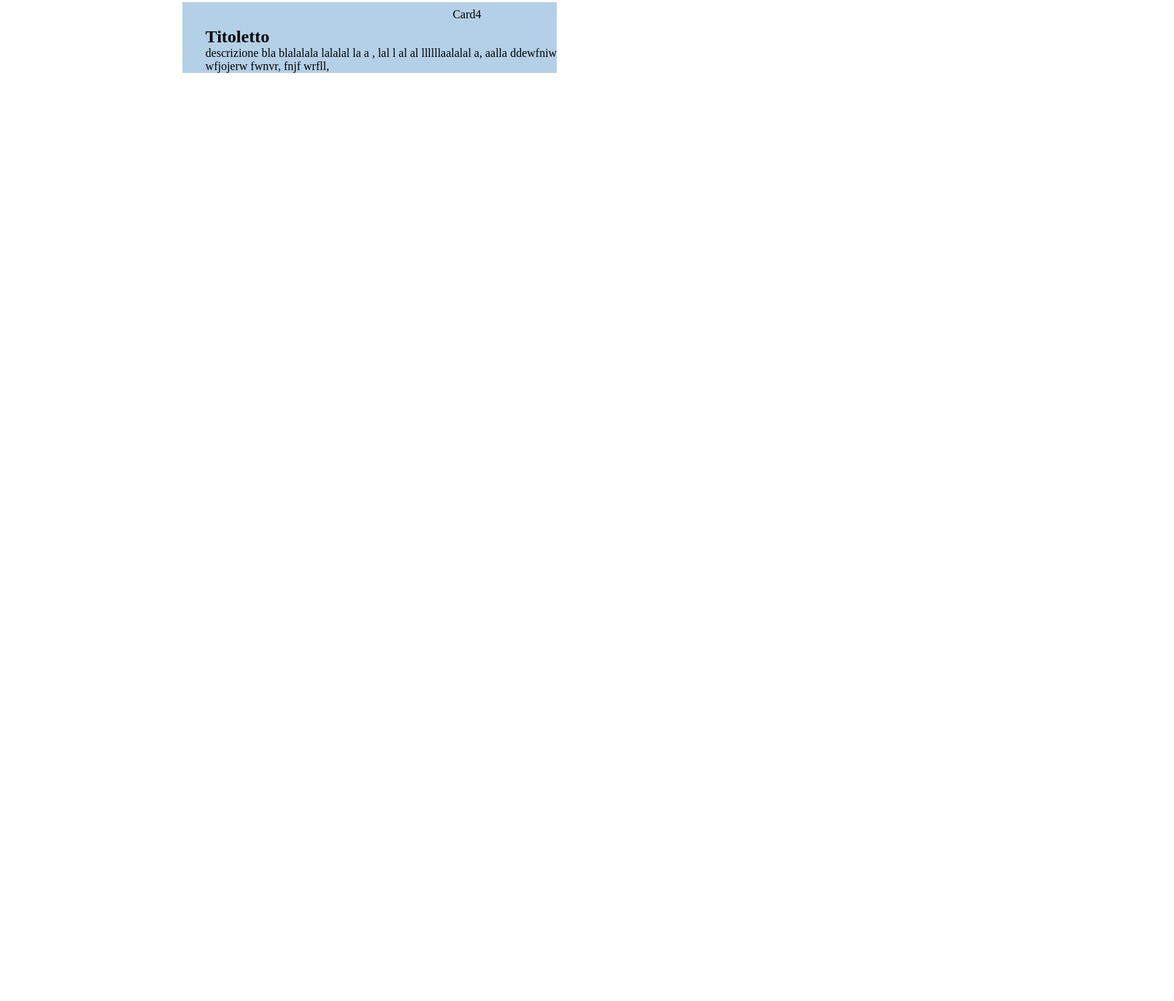
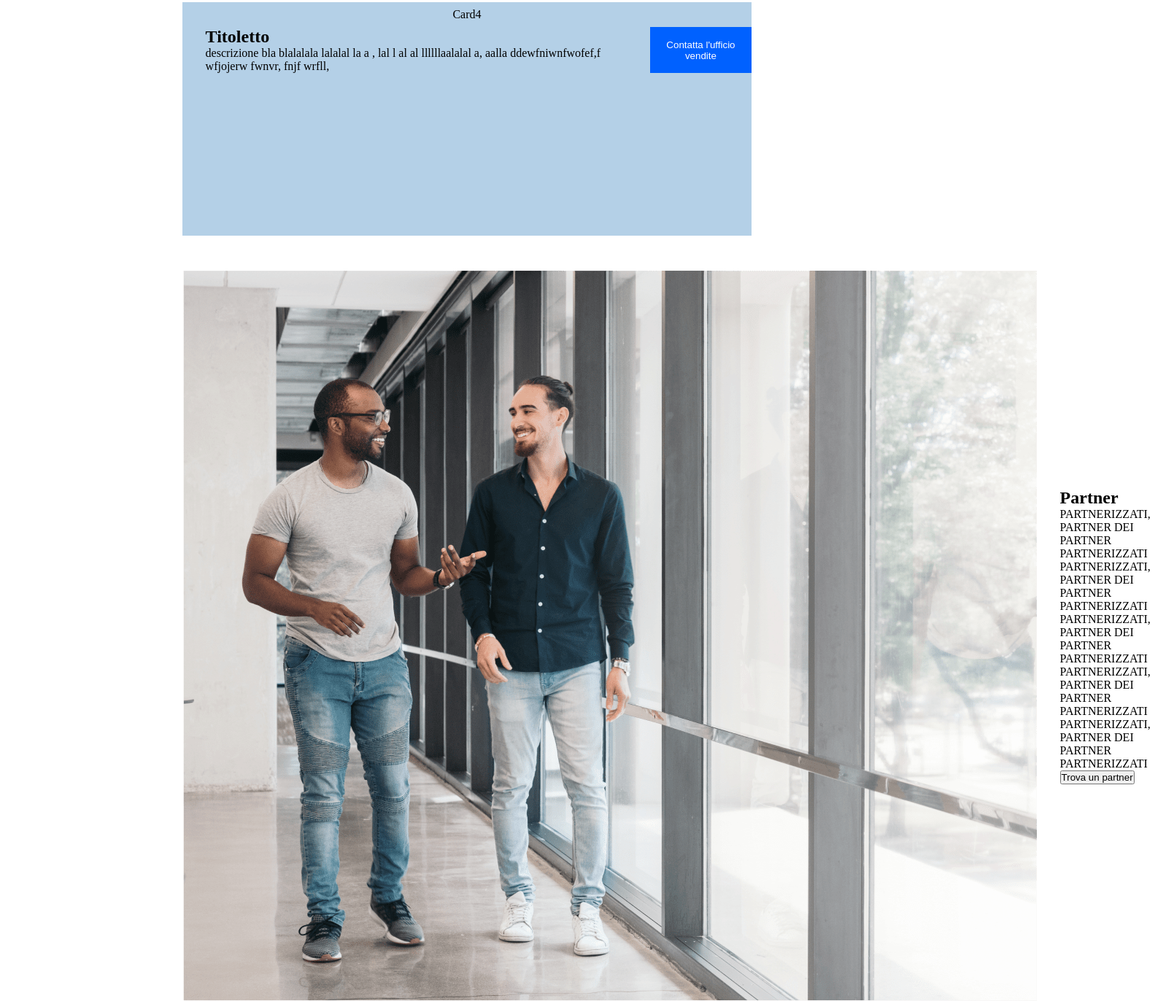
Before and after one commit to JulioGroaz/htmlcss-dropbox, a plain HTML site: page index.html in a window 1280 px wide. Shown: the part 1344-2716 px from the top of the page at 73% size, 1609 px wide, since content can reach past the window. Before the commit the page ends 1444 px from the top, so only its background shows below. Drawn offline with Linux system fonts and the light colour scheme.

Commit message:
Implementata opzione partner, sono lento e non capisco perchè...

```diff
--- a/index.html
+++ b/index.html
@@ -9,7 +9,7 @@
 <body>
     <header>
         <section class="top-items">
-            <img src="./img/logo-small.png" alt="logo-Boolean">
+            <img class="logo-Dropbox" src="./img/logo-small.png" alt="logo-Dropbox">
             <ul>
                 <li>
                     Perchè Dropbox
@@ -160,6 +160,18 @@
 
         </section>
 
+        <section class="opz-partner padding-sec">
+            <img class="logo-partner" src="./img/partner.png" alt="partner">
+
+            <section class="desc-partner">
+                <h2>Partner</h2>
+                <p>
+                    PARTNERIZZATI, PARTNER DEI PARTNER PARTNERIZZATI PARTNERIZZATI, PARTNER DEI PARTNER PARTNERIZZATI PARTNERIZZATI, PARTNER DEI PARTNER PARTNERIZZATI PARTNERIZZATI, PARTNER DEI PARTNER PARTNERIZZATI PARTNERIZZATI, PARTNER DEI PARTNER PARTNERIZZATI
+                </p>
+                <Button>Trova un partner</Button>
+            </section>
+        </section>
+
     </main>
 
 </body>
--- a/style.css
+++ b/style.css
@@ -3,7 +3,7 @@
     padding: 0;
     box-sizing: border-box;
 }
-img{
+.logo-Dropbox{
     height: 2rem;
 }
 header{
@@ -110,6 +110,7 @@ main{
 
 .last-card{
     width: 100%;
+    height: 20rem;
     background-color: #b4d0e7;
     margin-top: 3rem;
 }
@@ -118,3 +119,19 @@ main{
     flex-direction: row;
     justify-content: space-between;
 }
+.opz-partner{
+    display: flex;
+    align-items: center;
+    justify-content: space-between;
+}
+.desc-partner{
+    display: flex;
+    flex-direction: column;
+    align-items: start;
+    justify-content: center;
+    padding: 2rem;
+}
+.logo-partner{
+    width: 280%;
+    height: auto;
+}
```
